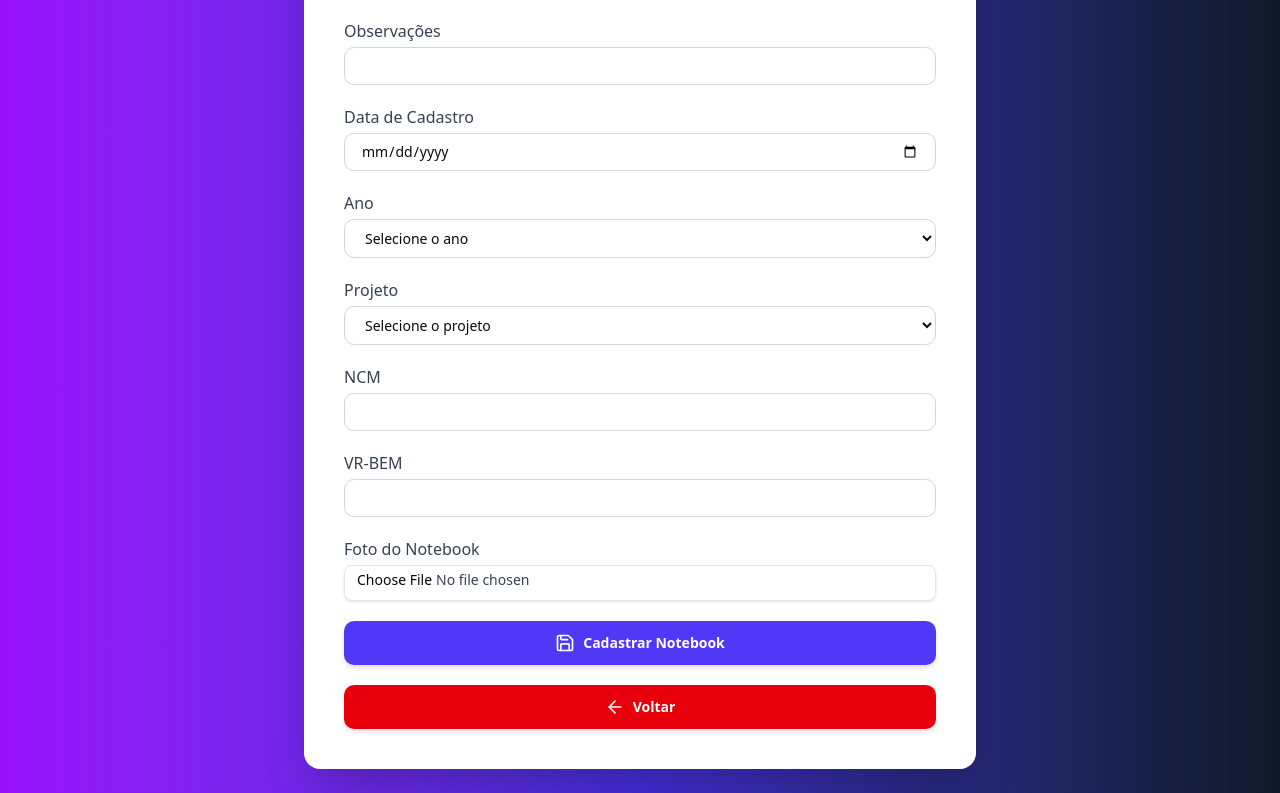
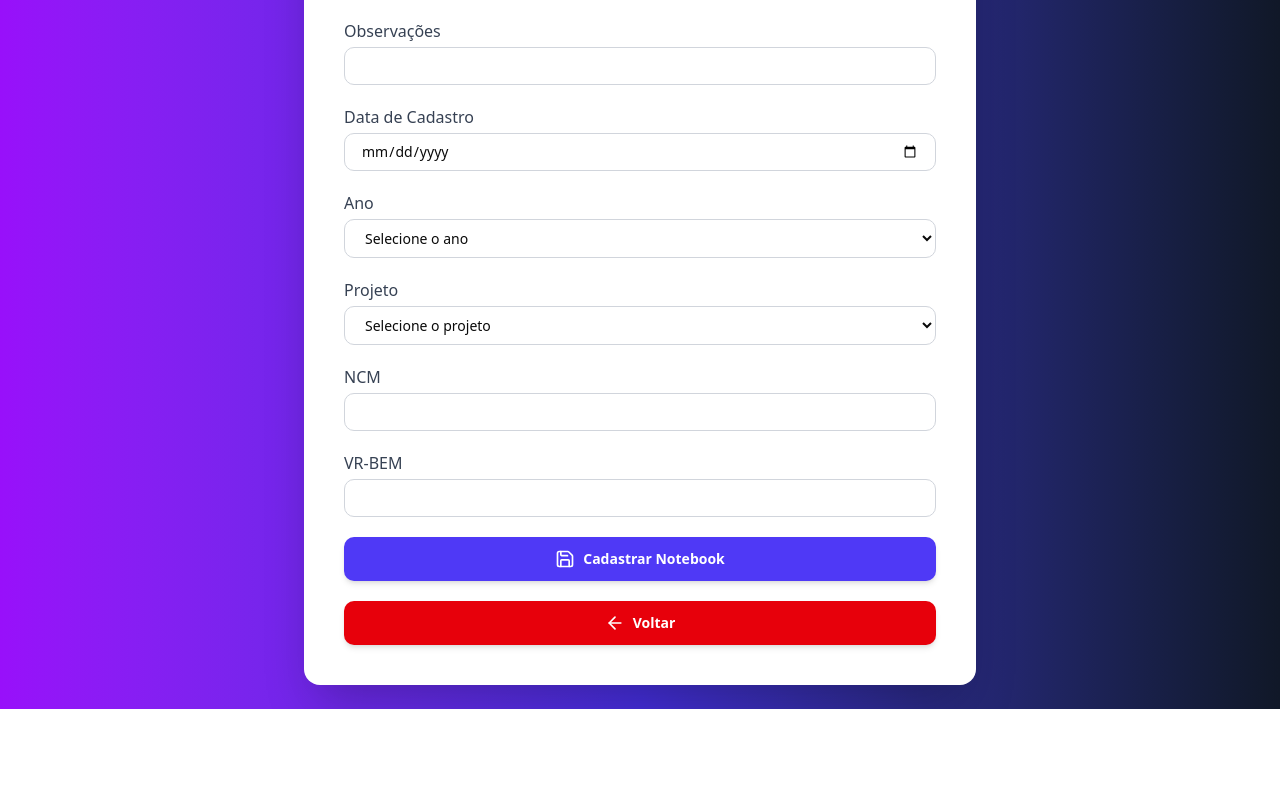
Before and after one commit to DaniLEP/sistema-t.i-reciclar, a React (Vite) app: page /register-notebook in a window 1280 px wide. Shown: the part 629-1422 px from the top of the page. After the commit the page ends 1338 px from the top, so only its background shows below. Built offline with nearby package versions, Linux system fonts and the light colour scheme.

Commit message:
alterando cadastro de notebooks

```diff
--- a/src/pages/register/notebook/index.jsx
+++ b/src/pages/register/notebook/index.jsx
@@ -28,17 +28,17 @@
 
   const navigate = useNavigate();
 
-  // Converte arquivo para base64 e salva no estado
-  const handleFileChange = (e) => {
-    const file = e.target.files[0];
-    if (!file) return;
+  // // Converte arquivo para base64 e salva no estado
+  // const handleFileChange = (e) => {
+  //   const file = e.target.files[0];
+  //   if (!file) return;
 
-    const reader = new FileReader();
-    reader.onloadend = () => {
-      setForm((prev) => ({ ...prev, fotoBase64: reader.result }));
-    };
-    reader.readAsDataURL(file);
-  };
+  //   const reader = new FileReader();
+  //   reader.onloadend = () => {
+  //     setForm((prev) => ({ ...prev, fotoBase64: reader.result }));
+  //   };
+  //   reader.readAsDataURL(file);
+  // };
 
   const handleChange = (e) => {
     setForm({ ...form, [e.target.name]: e.target.value });
@@ -94,17 +94,15 @@
             { label: "Local", name: "local" },
             { label: "Parceiro", name: "parceiro" },
             { label: "Nota Fiscal", name: "notaFiscal" },
-            { label: "Observações", name: "obs", required: false },
-          ].map(({ label, name, required = true }) => (
+            { label: "Observações", name: "obs",  },
+          ].map(({ label, name = true }) => (
             <div key={name}>
               <label className="block text-gray-700 font-medium mb-1">{label}</label>
               <input
                 type="text"
                 name={name}
                 value={form[name]}
-                onChange={handleChange}
-                required={required}
-                className="w-full border border-gray-300 rounded-lg px-4 py-2 text-sm focus:outline-none focus:ring-2 focus:ring-indigo-500 focus:border-transparent transition"
+                onChange={handleChange}                className="w-full border border-gray-300 rounded-lg px-4 py-2 text-sm focus:outline-none focus:ring-2 focus:ring-indigo-500 focus:border-transparent transition"
               />
             </div>
           ))}
@@ -117,7 +115,7 @@
               name="dataCadastro"
               value={form.dataCadastro}
               onChange={handleChange}
-              required
+
               className="w-full border border-gray-300 rounded-lg px-4 py-2 text-sm focus:outline-none focus:ring-2 focus:ring-indigo-500 transition"
             />
           </div>
@@ -129,7 +127,7 @@
               name="ano"
               value={form.ano}
               onChange={handleChange}
-              required
+
               className="w-full border border-gray-300 rounded-lg px-4 py-2 text-sm focus:outline-none focus:ring-2 focus:ring-indigo-500 transition"
             >
               <option value="" disabled>Selecione o ano</option>
@@ -147,7 +145,7 @@
               name="projeto"
               value={form.projeto}
               onChange={handleChange}
-              required
+
               className="w-full border border-gray-300 rounded-lg px-4 py-2 text-sm focus:outline-none focus:ring-2 focus:ring-indigo-500 transition"
             >
               <option value="" disabled>Selecione o projeto</option>
@@ -181,7 +179,7 @@
               className="w-full border border-gray-300 rounded-lg px-4 py-2 text-sm focus:outline-none focus:ring-2 focus:ring-indigo-500 transition"
             />
           </div>
-
+{/*
           <div>
             <label className="block text-gray-700 font-medium mb-1">Foto do Notebook</label>
             <Input
@@ -197,7 +195,7 @@
                 className="mt-3 max-w-xs max-h-48 rounded-md object-contain border"
               />
             )}
-          </div>
+          </div> */}
 
           <motion.button
             whileTap={{ scale: 0.97 }}
--- a/src/pages/views/notebooks/index.jsx
+++ b/src/pages/views/notebooks/index.jsx
@@ -141,9 +141,8 @@
               {notebooksFiltrados.map((item) => (
                 <tr key={item.id} className="hover:bg-gray-50">
                   <td className="p-2 border text-center">
-                    {item.fotoBase64 ? (
-                      <img src={item.fotoBase64} className="max-w-[100px] max-h-[80px] object-contain mx-auto" />
-                    ) : <span className="text-gray-400 italic">Sem foto</span>}
+
+                  <span className="text-gray-400 italic">Sem foto</span>
                   </td>
                   <td className="p-2 border text-center">{item.patrimonio || "-"}</td>
                   <td className="p-2 border text-center">{item.marca || "-"}</td>
@@ -179,9 +178,7 @@
                 <div className="flex flex-col md:flex-row gap-6">
                   {/* Foto */}
                   <div className="flex-shrink-0 w-full md:w-56 h-40 md:h-56 rounded-lg overflow-hidden border border-gray-300 shadow-sm mx-auto md:mx-0">
-                    {selecionado.fotoBase64 ? (
-                      <img src={selecionado.fotoBase64} alt={`Foto do notebook ${selecionado.modelo || selecionado.patrimonio}`} className="w-full h-full object-contain bg-gray-50"/>
-                    ) : (<div className="flex items-center justify-center w-full h-full bg-gray-100 text-gray-400 italic">Sem foto</div>)}
+                    <div className="flex items-center justify-center w-full h-full bg-gray-100 text-gray-400 italic">Sem foto</div>
                   </div>
                   {/* Informações */}
                   <div className="flex-1 grid grid-cols-1 sm:grid-cols-2 gap-y-3 gap-x-6 text-gray-700 text-sm">
```
